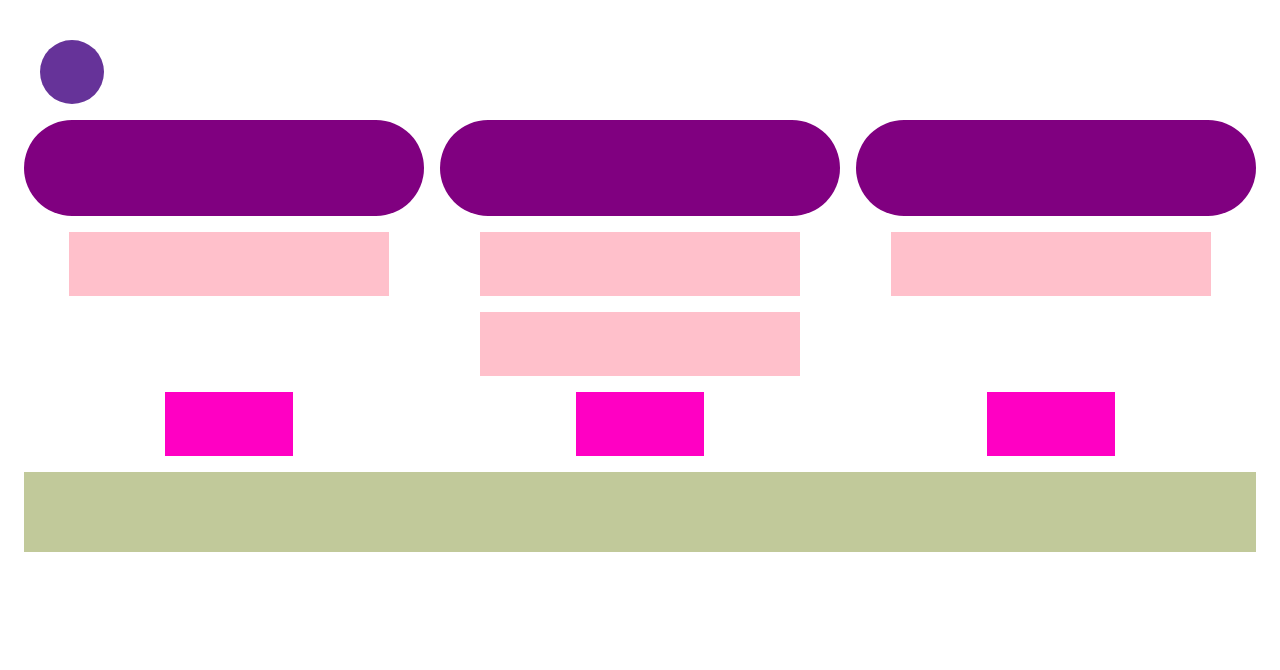
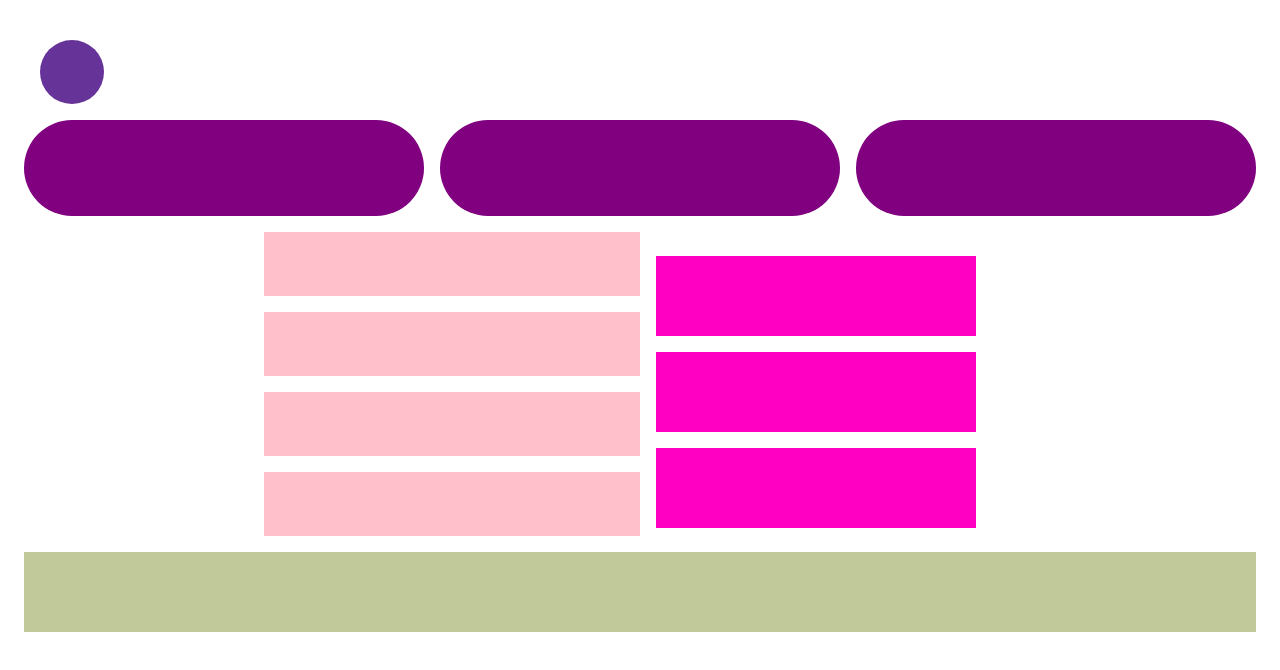
Before and after one commit to adamsjodin/Responsive-bootcamp, a plain HTML site: page exercise 3/index.html in a window 1280 px wide. Drawn offline with Linux system fonts and the light colour scheme.

Commit message:
Update style.css

```diff
--- a/exercise 3/style.css
+++ b/exercise 3/style.css
@@ -94,6 +94,7 @@ body {
         "footer footer footer footer";
         grid-auto-rows: auto;
         margin: 0.5rem;
+
     }
 
     .hero {
@@ -114,10 +115,26 @@ body {
         display: flex;
         flex-wrap: wrap;
         justify-content: space-around;
+        grid-column: 1 / span 2;
+        margin-left: 15rem;
     }
 
     .main div {
+        width: 40rem;
+    }
+
+    .three-pinks {
+        grid-column: 3 / span 2;
+        grid-row: 3;
+        display: flex;
+        flex-direction: column;
+        margin: 1rem;
+
+    }
+
+    .three-pinks div {
         width: 20rem;
+        height: 5rem;
     }
 
     .footer {
```
